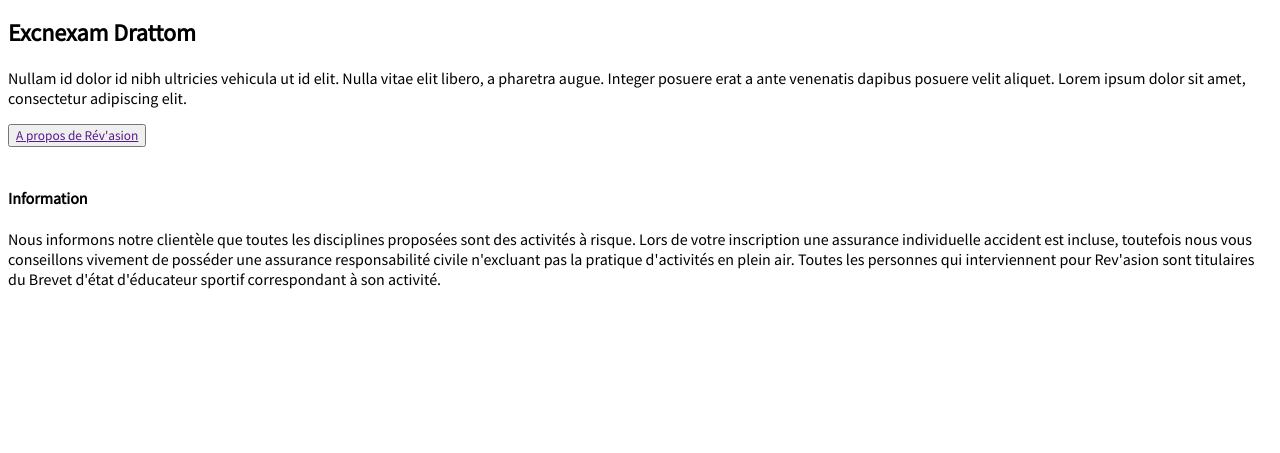
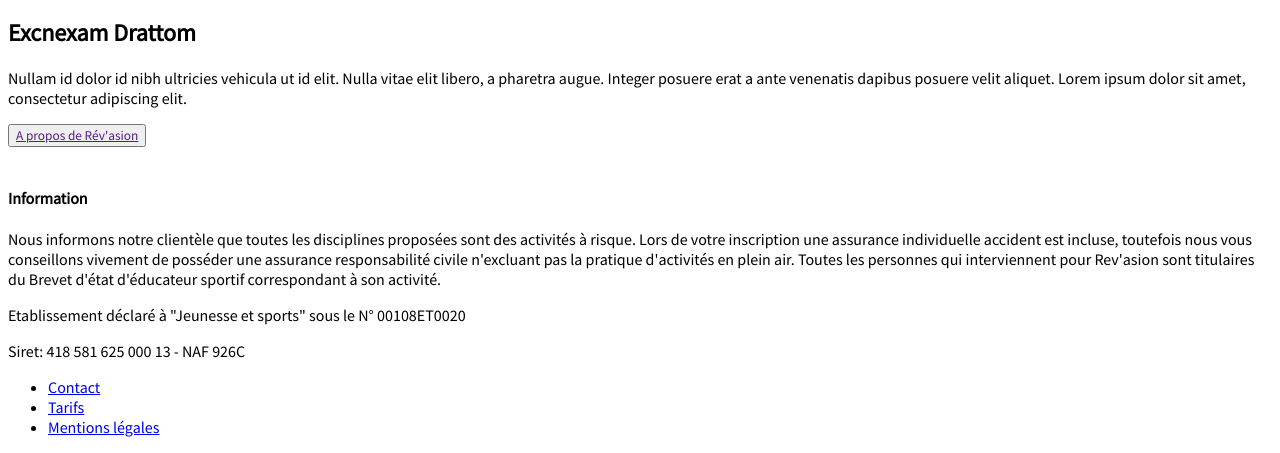
Before and after one commit to ImMyst/Web-integration-temporary, a website: page src/index.html in a window 1280 px wide. Shown: the part 3490-3943 px from the top of the page. Before the commit the page ends 3795 px from the top, so only its background shows below. Drawn offline with nearby package versions, Linux system fonts and the light colour scheme; files that its build step writes are made by us from their sources.

Commit message:
Structure html footer

```diff
--- a/src/index.html
+++ b/src/index.html
@@ -123,6 +123,19 @@
                 <p class="text">Nous informons notre clientèle que toutes les disciplines proposées sont des activités à risque. Lors de votre inscription une assurance individuelle accident est incluse, toutefois nous vous conseillons vivement de posséder une assurance responsabilité civile n'excluant pas la pratique d'activités en plein air. Toutes les personnes qui interviennent pour Rev'asion sont titulaires du Brevet d'état d'éducateur sportif correspondant à son activité.</p>
             </div>
         </div>
+        <footer>
+            <div class="text">
+                <p class="mention">Etablissement déclaré à "Jeunesse et sports" sous le N° 00108ET0020</p>
+                <p>Siret: 418 581 625 000 13 - NAF 926C</p>
+            </div>
+            <nav>
+                <ul>
+                    <li><a href="#">Contact</a></li>
+                    <li><a href="#">Tarifs</a></li>
+                    <li><a href="#">Mentions légales</a></li>
+                </ul>
+            </nav>
+        </footer>
 
 
 </body>
```
Also changed, not shown: public/index.html (+1 -1 lines).
